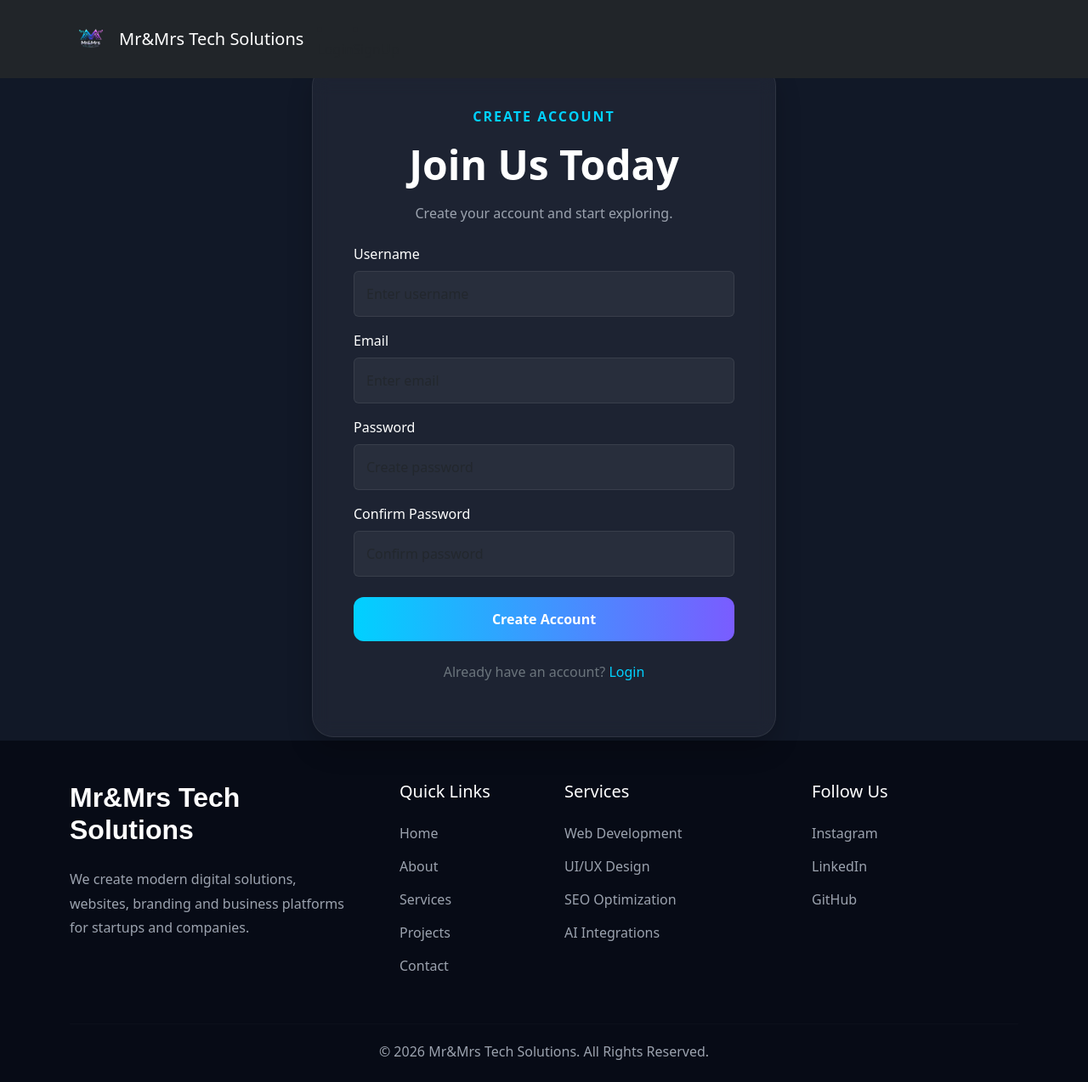
After one commit to manju1118/myportfolio-project, a Django app: page /accounts/register/ in a window 1280 px wide. The commit adds this page. Shown: the whole page at 85% size. Run offline with Django 5.2, Linux system fonts and the light colour scheme.

Commit message:
Login and Register,logout pages added and dashboard,profile,user settings pages added

```diff
--- /dev/null
+++ b/portfolio_app/templates/accounts/register.html
@@ -0,0 +1,226 @@
+{% extends 'base.html' %}
+
+{% block content %}
+
+<style>
+
+.register-section{
+    background:#111827;
+    min-height:100vh;
+    display:flex;
+    align-items:center;
+}
+
+.register-card{
+    background:rgba(255,255,255,0.05);
+    border:1px solid rgba(255,255,255,0.08);
+    border-radius:25px;
+    backdrop-filter:blur(10px);
+    box-shadow:0 15px 30px rgba(0,0,0,0.2);
+}
+
+.register-tag{
+    color:#00D1FF;
+    font-weight:600;
+    letter-spacing:2px;
+}
+
+.register-title{
+    color:white;
+    font-size:48px;
+    font-weight:700;
+}
+
+.register-subtitle{
+    color:#9CA3AF;
+}
+
+.form-control{
+    background:rgba(255,255,255,0.05);
+    border:1px solid rgba(255,255,255,0.08);
+    color:white;
+    padding:14px;
+}
+
+.form-control:focus{
+    background:rgba(255,255,255,0.05);
+    color:white;
+    border-color:#00D1FF;
+    box-shadow:none;
+}
+
+.form-label{
+    color:white;
+}
+
+.register-btn{
+    background:linear-gradient(
+        90deg,
+        #00D1FF,
+        #7A5CFF
+    );
+    border:none;
+    color:white;
+    padding:14px;
+    border-radius:12px;
+    font-weight:600;
+}
+
+.login-link{
+    color:#00D1FF;
+    text-decoration:none;
+}
+
+.login-link:hover{
+    color:#7A5CFF;
+}
+
+</style>
+
+<section class="register-section">
+
+    <div class="container">
+
+        <div class="row justify-content-center">
+
+            <div class="col-md-8 col-lg-6">
+
+                <div class="register-card p-5">
+
+                    <div class="text-center mb-4">
+
+                        <span class="register-tag">
+                            CREATE ACCOUNT
+                        </span>
+
+                        <h1 class="register-title mt-3">
+                            Join Us Today
+                        </h1>
+
+                        <p class="register-subtitle mt-3">
+                            Create your account and start exploring.
+                        </p>
+
+                    </div>
+
+                    {% if messages %}
+
+                        {% for message in messages %}
+
+                            <div class="alert alert-danger">
+
+                                {{ message }}
+
+                            </div>
+
+                        {% endfor %}
+
+                    {% endif %}
+
+                    <form method="POST">
+
+                        {% csrf_token %}
+
+                        <div class="mb-3">
+
+                            <label class="form-label">
+                                Username
+                            </label>
+
+                            <input
+                                type="text"
+                                name="username"
+                                class="form-control"
+                                placeholder="Enter username"
+                                required
+                            >
+
+                        </div>
+
+                        <div class="mb-3">
+
+                            <label class="form-label">
+                                Email
+                            </label>
+
+                            <input
+                                type="email"
+                                name="email"
+                                class="form-control"
+                                placeholder="Enter email"
+                                required
+                            >
+
+                        </div>
+
+                        <div class="mb-3">
+
+                            <label class="form-label">
+                                Password
+                            </label>
+
+                            <input
+                                type="password"
+                                name="password1"
+                                class="form-control"
+                                placeholder="Create password"
+                                required
+                            >
+
+                        </div>
+
+                        <div class="mb-4">
+
+                            <label class="form-label">
+                                Confirm Password
+                            </label>
+
+                            <input
+                                type="password"
+                                name="password2"
+                                class="form-control"
+                                placeholder="Confirm password"
+                                required
+                            >
+
+                        </div>
+
+                        <button
+                            type="submit"
+                            class="btn register-btn w-100">
+
+                            Create Account
+
+                        </button>
+
+                    </form>
+
+                    <div class="text-center mt-4">
+
+                        <p class="text-secondary">
+
+                            Already have an account?
+
+                            <a
+                                href="{% url 'login' %}"
+                                class="login-link">
+
+                                Login
+
+                            </a>
+
+                        </p>
+
+                    </div>
+
+                </div>
+
+            </div>
+
+        </div>
+
+    </div>
+
+</section>
+
+{% endblock %}
--- a/portfolio_app/templates/base.html
+++ b/portfolio_app/templates/base.html
@@ -104,7 +104,7 @@
         </button>
 
         <div class="collapse navbar-collapse" id="navbarNav">
-
+            {% if request.user.is_authenticated %}
             <ul class="navbar-nav ms-auto">
                 <li class="nav-item">
                     <a class="nav-link active" href="{% url 'homepage' %}">Home</a>
@@ -125,6 +125,90 @@
                 <li class="nav-item">
                     <a class="nav-link" href="{% url 'contact' %}">Contact</a>
                 </li>
+                <li class="nav-item dropdown">
+
+                    <a
+                        class="nav-link dropdown-toggle text-white"
+                        href="#"
+                        role="button"
+                        data-bs-toggle="dropdown"
+                    >
+
+                        <i class="bi bi-person-circle"></i>
+
+                        {{ request.user.username }}
+
+                    </a>
+
+                    <ul class="dropdown-menu dropdown-menu-end">
+
+                        <li>
+
+                            <a
+                                class="dropdown-item"
+                                href="{% url 'profile' %}"
+                            >
+
+                                👤 Profile
+
+                            </a>
+
+                        </li>
+
+                        <li>
+
+                            <a
+                                class="dropdown-item"
+                                href="{% url 'dashboard' %}"
+                            >
+
+                                📊 Dashboard
+
+                            </a>
+
+                        </li>
+
+                        <li>
+
+                            <a
+                                class="dropdown-item"
+                                href="{% url 'settings' %}"
+                            >
+
+                                ⚙️ Settings
+
+                            </a>
+
+                        </li>
+
+                        <li>
+                            <hr class="dropdown-divider">
+                        </li>
+
+                        <li>
+
+                            <a
+                                class="dropdown-item text-danger"
+                                href="{% url 'logout' %}"
+                            >
+
+                                🚪 Logout
+
+                            </a>
+
+                        </li>
+
+                    </ul>
+
+                </li>
+                {% else %}
+                <li class="nav-item">
+                    <a class="nav-link" href="{% url 'login' %}">Login</a>
+                </li>
+                <li class="nav-item">
+                    <a class="nav-link" href="{% url 'register' %}">SignUp</a>
+                </li>
+                {% endif %}
             </ul>
 
         </div>
--- a/portfolio_app/urls.py
+++ b/portfolio_app/urls.py
@@ -20,4 +20,12 @@ urlpatterns = [
     path('projects/personal_system/',views.personal_system,name='personal_system'),
     path('projects/creative_portfolio/',views.creative_portfolio,name='creative_portfolio'),
     path('projects/',views.corporate_business,name='corporate_business'),
+
+    #accounts
+    path('accounts/login/',views.login_page,name='login'),
+    path('accounts/register/',views.register_page,name='register'),
+    path('accounts/user_profile/',views.user_profile_page,name='profile'),
+    path('accounts/user_dashboard/',views.user_dashboard_page,name='dashboard'),
+    path('accounts/user_settings/', views.user_settings_page,name='settings'),
+    path('accounts/user_logout/',views.user_logout_page,name='logout'),
 ]
--- a/portfolio_app/views.py
+++ b/portfolio_app/views.py
@@ -1,6 +1,8 @@
 from django.shortcuts import render, redirect
 from portfolio_app.models import Contact
 from django.contrib import messages
+from django.contrib.auth import authenticate, login,logout
+from django.contrib.auth.models import User
 
 
 # Create your views here.
@@ -59,3 +61,89 @@ def creative_portfolio(request):
 
 def corporate_business(request):
     return render(request,'portfolio/corporate_business.html')
+
+
+#login and singup view
+
+def login_page(request):
+    if request.method=='POST':
+        username = request.POST.get('username')
+        password = request.POST.get('password')
+
+        user = authenticate(
+            request,
+            username=username,
+            password=password
+        )
+        if user is not None:
+            login(request,user)
+            messages.success(
+                request, 'You Have Successfully LoggedIn!'
+            )
+            return redirect('homepage')
+        else:
+            messages.error(
+                request, 'Invalid Username or Password!'
+            )
+    return render(request,'accounts/login.html')
+
+def register_page(request):
+    if request.method == "POST":
+        username = request.POST.get("username")
+        email = request.POST.get("email")
+        password1 = request.POST.get("password1")
+        password2 = request.POST.get("password2")
+
+        if password1 != password2:
+
+            messages.error(
+                request,
+                "Passwords do not match"
+            )
+
+            return redirect("register")
+
+        if User.objects.filter(
+            username=username
+        ).exists():
+
+            messages.error(
+                request,
+                "Username already exists"
+            )
+
+            return redirect("register")
+
+        User.objects.create_user(
+            username=username,
+            email=email,
+            password=password1
+        )
+
+        messages.success(
+            request,
+            "Account created successfully"
+        )
+
+        return redirect("login")
+    return render(request,'accounts/register.html')
+
+def user_logout_page(request):
+    logout(request)
+
+    messages.success(
+        request,
+        "Logged out successfully."
+    )
+
+    return redirect('login')
+
+def user_profile_page(request):
+    return render(request,'accounts/user_profile.html')
+
+
+def user_dashboard_page(request):
+    return render(request,'accounts/user_dashboard.html')
+
+def user_settings_page(request):
+    return render(request,'accounts/user_settings.html')
```
Also changed, not shown: portfolio_app/templates/accounts/login.html (added, +182 -0 lines), portfolio_app/templates/portfolio/homepage.html (+39 -1 lines), db.sqlite3, portfolio_app/templates/accounts/user_dashboard.html (added), portfolio_app/templates/accounts/user_profile.html (added), portfolio_app/templates/accounts/user_settings.html (added).
